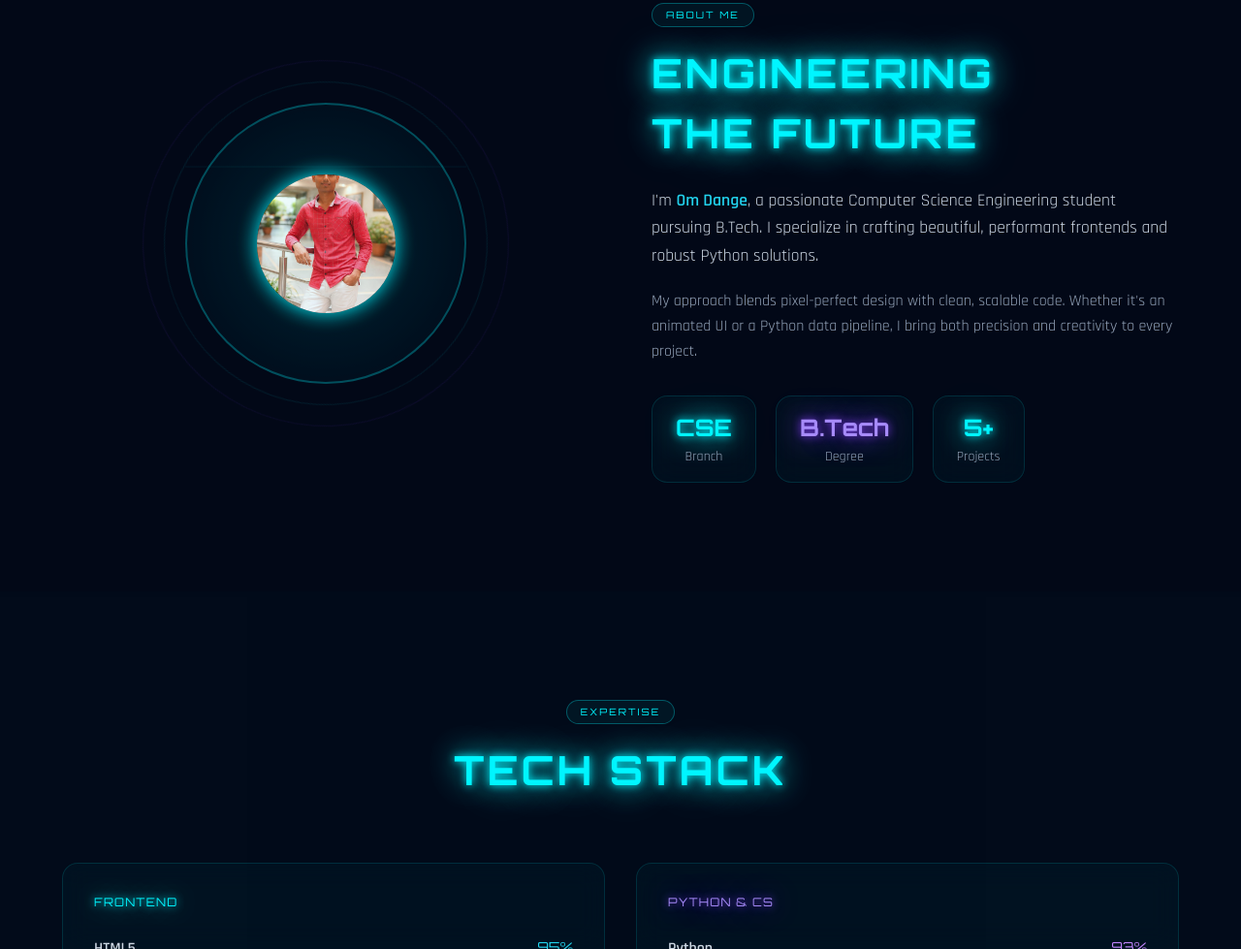
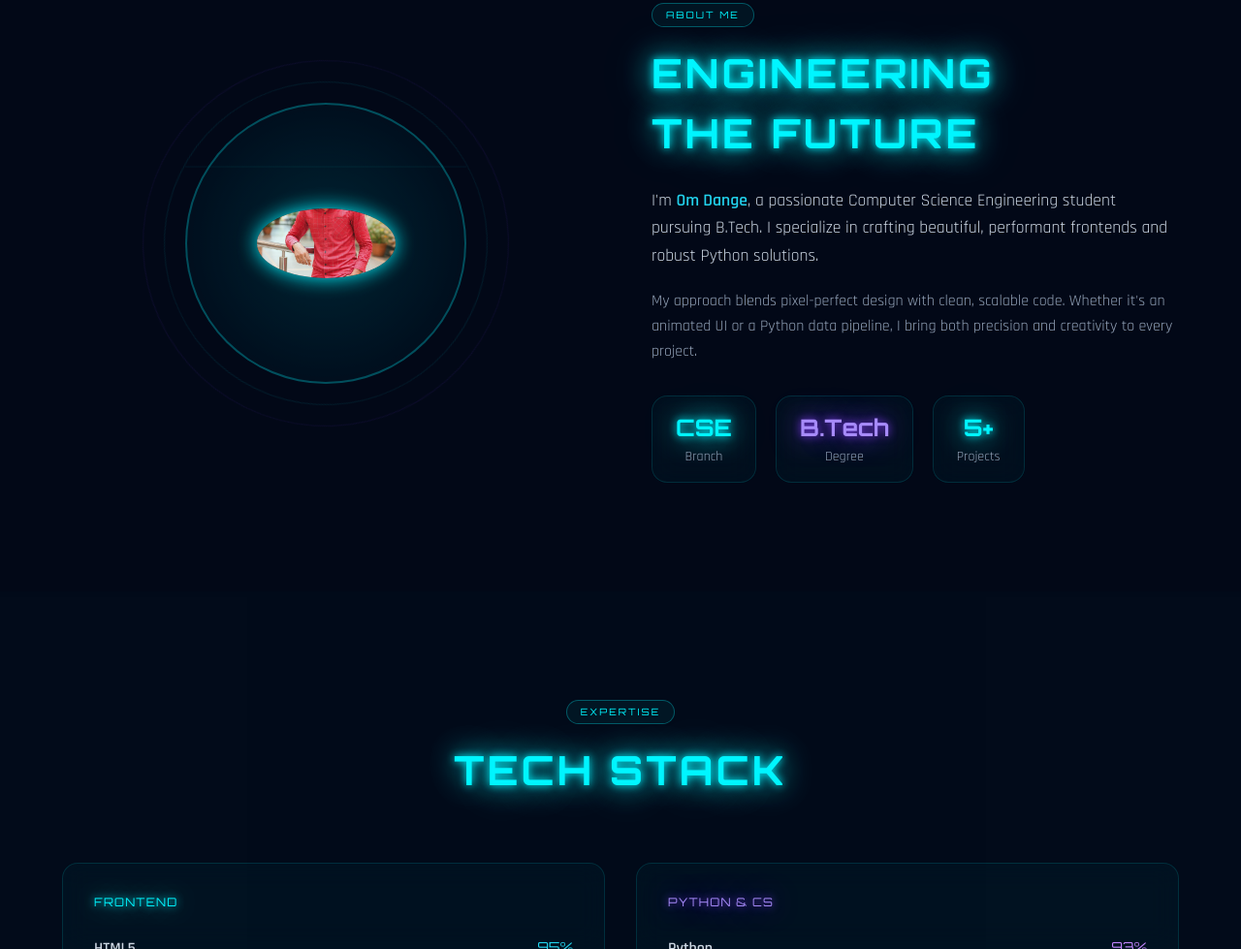
Before and after one commit to omdange016/my-portfolio, a plain HTML site: page index.html in a window 1280 px wide. Shown: the part 909-1888 px from the top of the page at 97% size. Drawn offline with nearby package versions, Linux system fonts and the light colour scheme.

Commit message:
Update index.html

```diff
--- a/index.html
+++ b/index.html
@@ -131,7 +131,7 @@
         <div style="position:absolute;inset:0;border-radius:50%;background:radial-gradient(circle,rgba(0,245,255,.15),transparent 70%);animation:pulse 3s infinite"></div>
         <div style="width:290px;height:290px;border-radius:50%;border:2px solid rgba(0,245,255,.28);display:flex;align-items:center;justify-content:center;overflow:hidden;background:rgba(0,245,255,.03)">
          <img src="om.jpeg" alt="Profile Photo"
-     style="width:50%;height:50%;object-fit:cover;border-radius:50%;box-shadow:0 0 20px #00f5ff;">
+     style="width:50%;height:25%;object-fit:cover;border-radius:50%;box-shadow:0 0 20px #00f5ff;">
             <defs>
               <linearGradient id="av" x1="0%" y1="0%" x2="100%" y2="100%">
                 <stop offset="0%" stop-color="#00f5ff"/>
```
